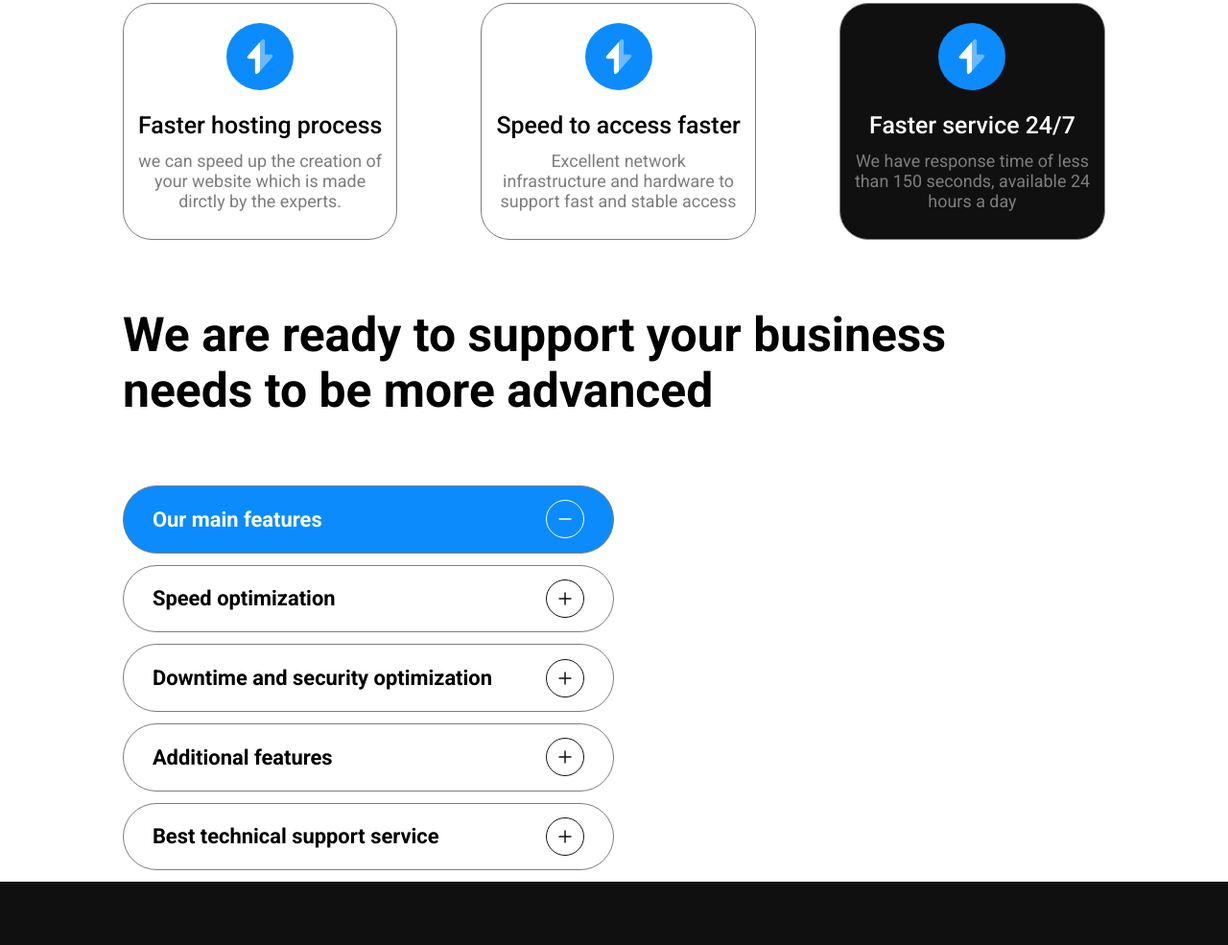
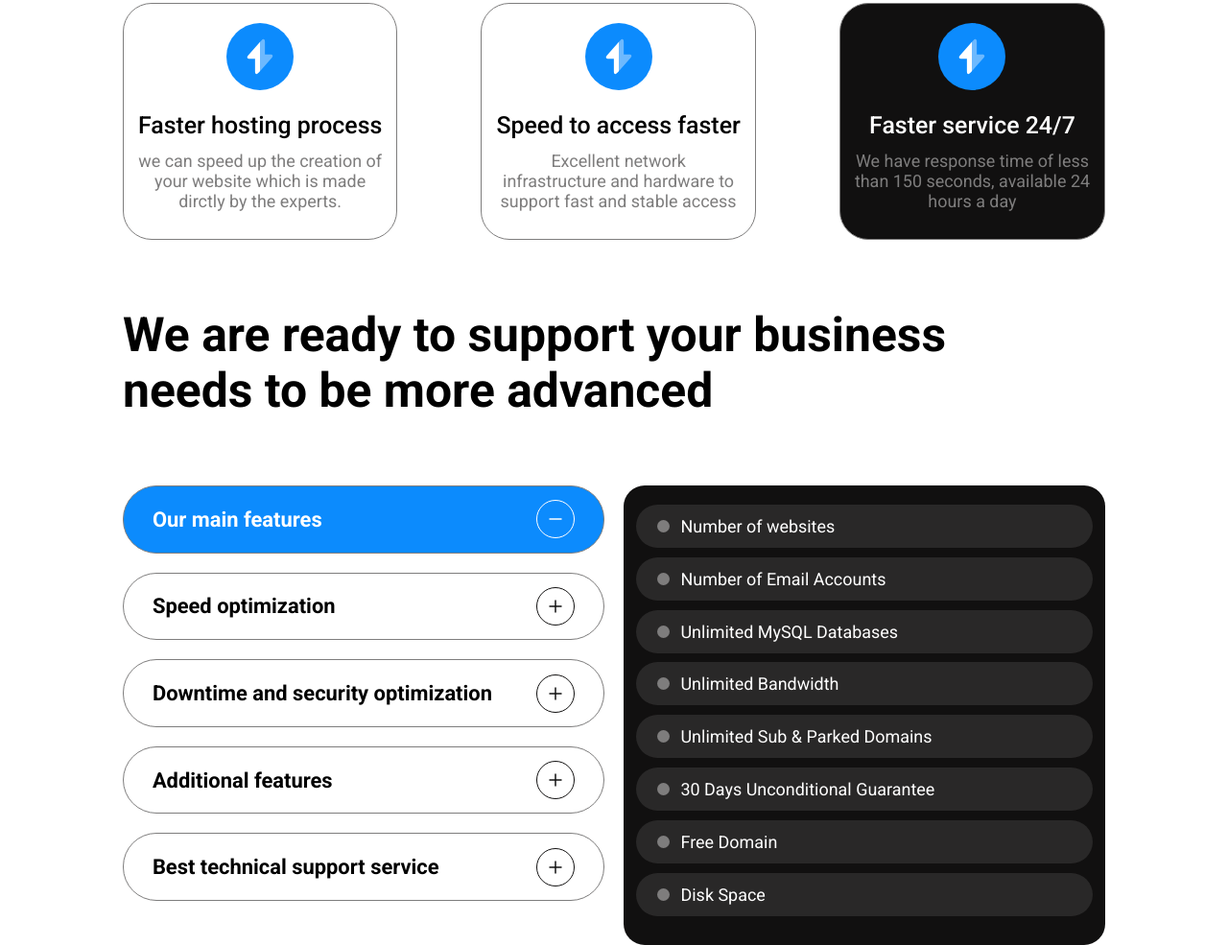
Before and after one commit to kalppatel83/hosting-landing-page, a plain HTML site: page index.html in a window 1280 px wide. Shown: the part 1110-2095 px from the top of the page at 96% size. Before the commit the page ends 2029 px from the top, so only its background shows below. Drawn offline with Linux system fonts and the light colour scheme.

Commit message:
few-changes

```diff
--- a/index.html
+++ b/index.html
@@ -144,7 +144,40 @@
             <img src="./images/plus.svg" alt="" />
           </div>
         </div>
-        <div class="dropdown-left"></div>
+        <div class="dropdown-left">
+          <div class="group-list">
+            <div class="point"></div>
+            <span class="list-items">Number of websites</span>
+          </div>
+          <div class="group-list">
+            <div class="point"></div>
+            <span class="list-items">Number of Email Accounts</span>
+          </div>
+          <div class="group-list">
+            <div class="point"></div>
+            <span class="list-items">Unlimited MySQL Databases</span>
+          </div>
+          <div class="group-list">
+            <div class="point"></div>
+            <span class="list-items">Unlimited Bandwidth</span>
+          </div>
+          <div class="group-list">
+            <div class="point"></div>
+            <span class="list-items">Unlimited Sub & Parked Domains</span>
+          </div>
+          <div class="group-list">
+            <div class="point"></div>
+            <span class="list-items">30 Days Unconditional Guarantee</span>
+          </div>
+          <div class="group-list">
+            <div class="point"></div>
+            <span class="list-items">Free Domain</span>
+          </div>
+          <div class="group-list">
+            <div class="point"></div>
+            <span class="list-items">Disk Space</span>
+          </div>
+        </div>
       </div>
     </section>
   </body>
--- a/style.css
+++ b/style.css
@@ -189,6 +189,7 @@ nav {
 }
 .dropdown-right {
   width: 50%;
+  margin-right: 2rem;
 }
 .dropdown-left {
   width: 50%;
@@ -201,7 +202,8 @@ nav {
   align-items: center;
   border-radius: 35px;
   padding: 1.44rem 3rem;
-  margin-bottom: 1.2rem;
+  margin-bottom: 2rem;
+  cursor: pointer;
 }
 .drop-menu-title {
   font-size: 2.2rem;
@@ -212,3 +214,39 @@ nav {
 .title-white {
   color: var(--primary-text);
 }
+.drop-menu-container:hover {
+  background: var(--secondary-color);
+  color: var(--primary-text);
+}
+.dropdown-left {
+  background: var(--primary-background);
+  border-radius: 22px;
+  padding: 2rem 1.3rem;
+}
+.group-list {
+  display: flex;
+  align-items: center;
+  background: #292828;
+  color: #fff;
+  border-radius: 5rem;
+  margin-bottom: 1rem;
+  font-size: 1.8rem;
+}
+.group-list:hover {
+  background: #0c8bfd;
+}
+.point {
+  height: 1.3rem;
+  width: 1.3rem;
+  border-radius: 50%;
+  background: var(--subtext);
+  margin-left: 2.2rem;
+}
+
+.list-items {
+  cursor: pointer;
+  display: flex;
+  align-items: center;
+  justify-content: flex-start;
+  padding: 1.2rem;
+}
```
